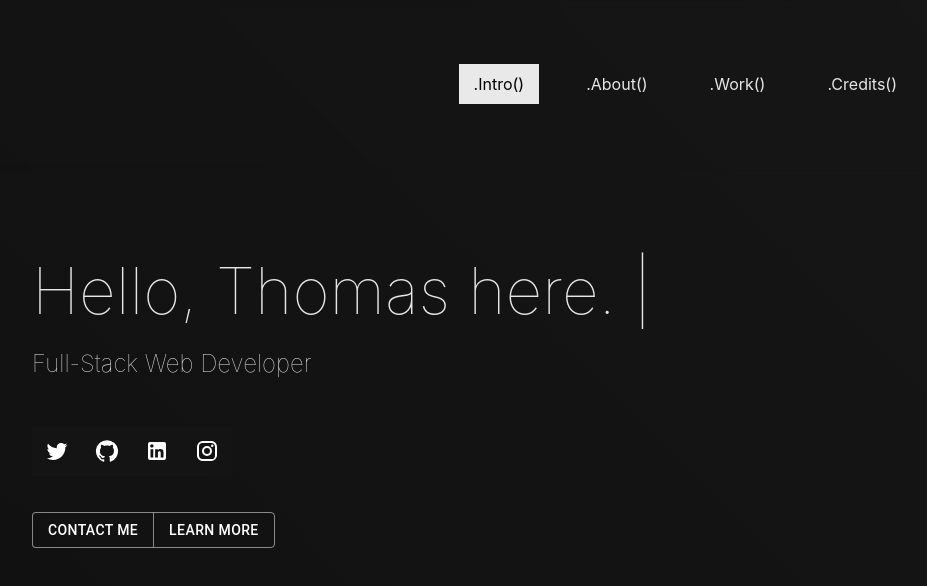
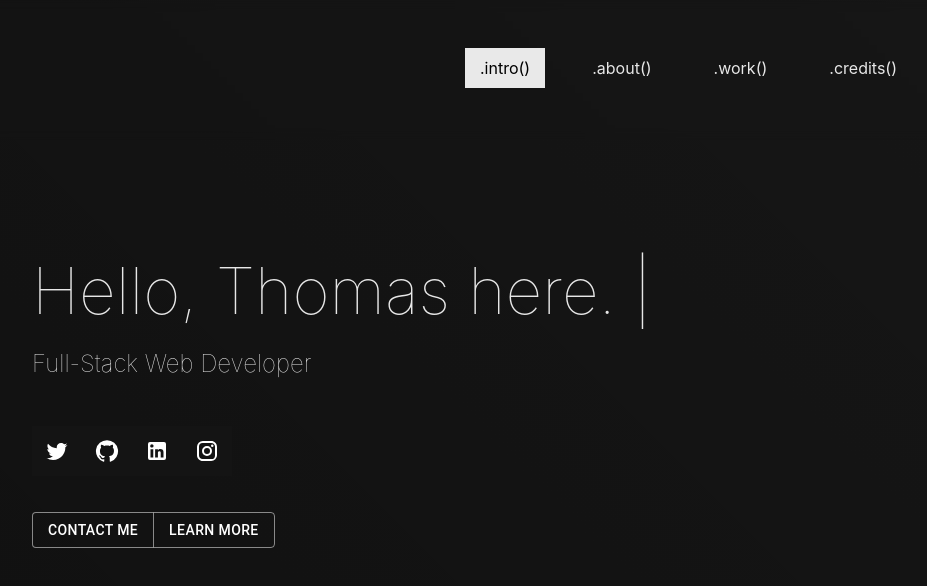
Before and after one commit to barksploit/portfolio-react, a React (Create React App) app: page / in a window 1280 px wide. Shown: the top 586 px of the page, without its empty margins (208-1135 px from the left). Built offline with nearby package versions, Linux system fonts and the light colour scheme; no server answers.

Commit message:
Revert header navigation capitalisation change and tweak top and bottom padding

```diff
--- a/src/components/header-navigation.js
+++ b/src/components/header-navigation.js
@@ -9,10 +9,10 @@ export default function HeaderNav() {
 
             <ul>
 
-                <li><Link isDynamic={true} activeClass="active" to="intro-wrapper" spy={true} smooth={true} duration={500}>.Intro()</Link></li>
-                <li><Link isDynamic={true} activeClass="active" to="about" spy={true} smooth={true} duration={500}>.About()</Link></li>
-                <li><Link offset={25} isDynamic={true} activeClass="active" to="work" spy={true} smooth={true} duration={500}>.Work()</Link></li>
-                <li><Link offset={25} isDynamic={true} activeClass="active" to="credits" spy={true} smooth={true} duration={500}>.Credits()</Link></li>
+                <li><Link isDynamic={true} activeClass="active" to="intro-wrapper" spy={true} smooth={true} duration={500}>.intro()</Link></li>
+                <li><Link isDynamic={true} activeClass="active" to="about" spy={true} smooth={true} duration={500}>.about()</Link></li>
+                <li><Link offset={25} isDynamic={true} activeClass="active" to="work" spy={true} smooth={true} duration={500}>.work()</Link></li>
+                <li><Link offset={25} isDynamic={true} activeClass="active" to="credits" spy={true} smooth={true} duration={500}>.credits()</Link></li>
 
 
             </ul>
--- a/src/styles/header-navigation.scss
+++ b/src/styles/header-navigation.scss
@@ -2,9 +2,9 @@
 
 .desktop-navigation {
 
-    padding: 4em 8em;
+    padding: 3em 8em;
     text-align: right;
-    backdrop-filter: blur(4px);
+    backdrop-filter: blur(5px);
 
     .active {
         color: #000;
```
